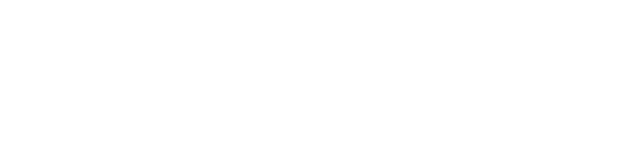
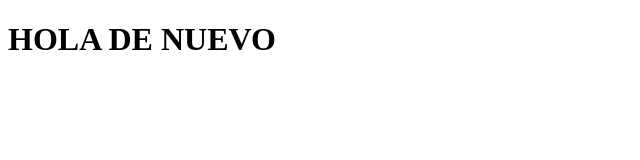
Before and after one commit to alvaroLorente1/Ramificaciones, a plain HTML site: page index.html in a window 1280 px wide. Shown: the whole page, without its empty margins (0-640 px from the left). Drawn offline with Linux system fonts and the light colour scheme.

Commit message:
modificando HTML

```diff
--- a/index.html
+++ b/index.html
@@ -6,6 +6,6 @@
     <title>Document</title>
 </head>
 <body>
-
+    <h1>HOLA DE NUEVO</h1>
 </body>
 </html>
```
